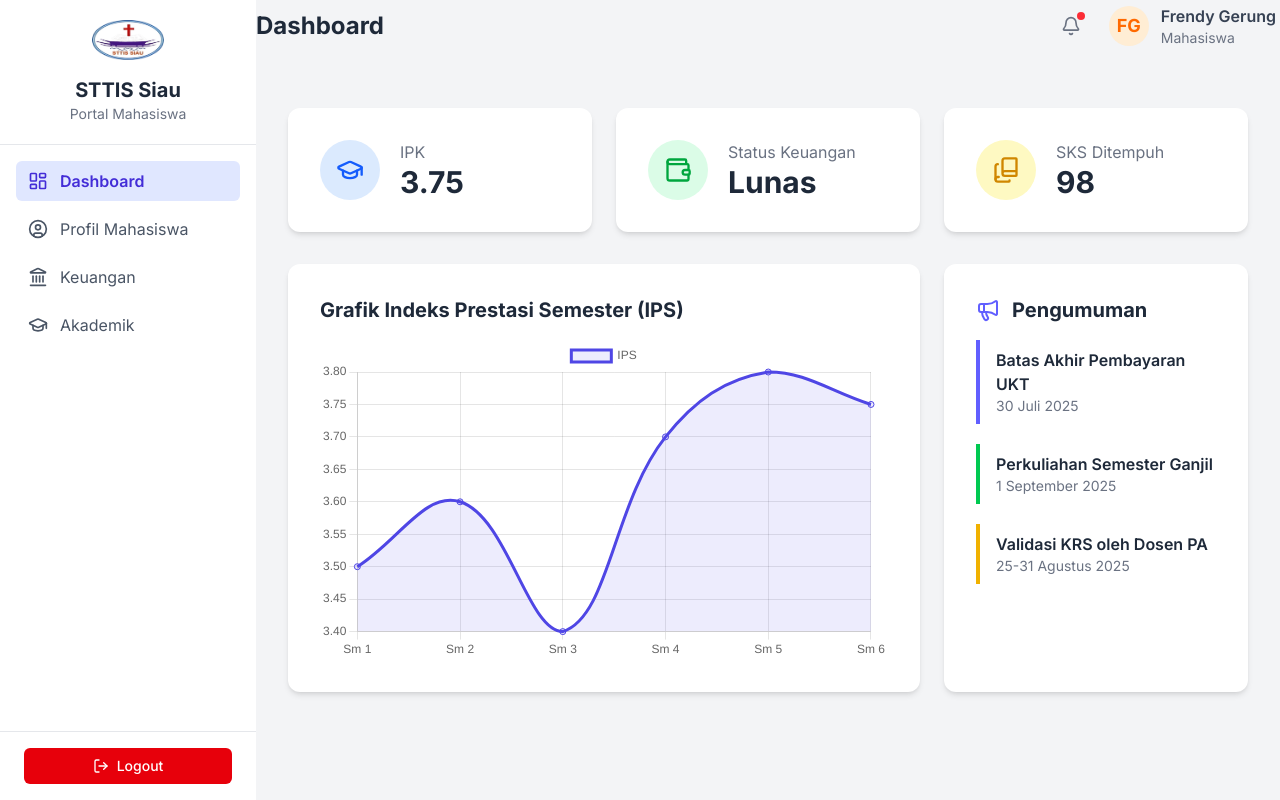
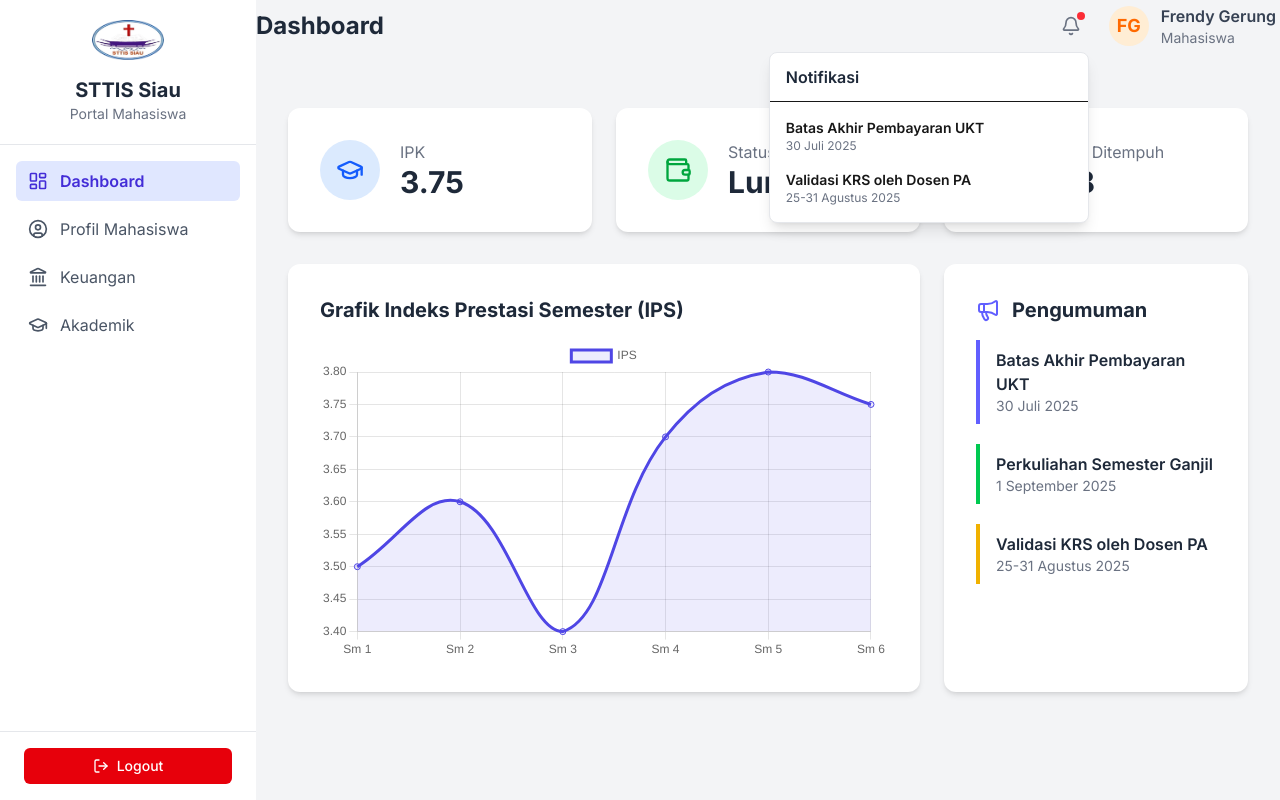
Before and after one commit to Greenson22/siau-app, a Next.js app: page /mahasiswa in a window 1280 px wide. Both pictures are taken after a click on the button 1070 px from the left and 26 px from the top of the page. Built offline with nearby package versions, Linux system fonts and the light colour scheme.

Commit message:
fix(header): Perbaiki logika dropdown notifikasi dan profil yang tertukar
Menukar event handler pada komponen Header untuk memastikan tombol notifikasi dan profil membuka dropdown yang benar.

```diff
--- a/src/components/fragments/Header.tsx
+++ b/src/components/fragments/Header.tsx
@@ -3,25 +3,22 @@
 import { useState, useRef, useEffect } from 'react';
 import { Bell, Menu, LogOut, User, KeyRound } from 'lucide-react';
 import { mahasiswa } from '@/lib/data';
-import type { NavLinkId, ProfileTab } from '@/lib/data'; // Impor ProfileTab
+import type { NavLinkId, ProfileTab } from '@/lib/data';
 
-// --- 1. Perbarui definisi prop setActiveView ---
 interface HeaderProps {
     title: string;
     toggleSidebar: () => void;
     handleLogout: () => void;
-    setActiveView: (view: NavLinkId, tab?: ProfileTab) => void; // Tambahkan argumen opsional
+    setActiveView: (view: NavLinkId, tab?: ProfileTab) => void;
 }
 
 const Header: React.FC<HeaderProps> = ({ title, toggleSidebar, handleLogout, setActiveView }) => {
-    // ... (state tidak berubah)
     const [isNotifOpen, setIsNotifOpen] = useState(false);
     const [isProfileOpen, setIsProfileOpen] = useState(false);
 
     const notifRef = useRef<HTMLDivElement>(null);
     const profileRef = useRef<HTMLDivElement>(null);
 
-    // ... (useEffect tidak berubah)
     useEffect(() => {
         const handleClickOutside = (event: MouseEvent) => {
             if (notifRef.current && !notifRef.current.contains(event.target as Node)) {
@@ -37,7 +34,6 @@ const Header: React.FC<HeaderProps> = ({ title, toggleSidebar, handleLogout, set
         };
     }, []);
 
-    // --- 2. Perbarui handleMenuClick untuk mengirim tab ---
     const handleMenuClick = (view: NavLinkId, tab?: ProfileTab) => {
         setActiveView(view, tab);
         setIsProfileOpen(false); // Tutup dropdown setelah diklik
@@ -45,26 +41,46 @@ const Header: React.FC<HeaderProps> = ({ title, toggleSidebar, handleLogout, set
 
     return (
         <header className="flex justify-between items-center mb-6">
-            {/* ... (bagian kiri header tidak berubah) ... */}
+            {/* Bagian Kiri Header */}
             <div className="flex items-center gap-4">
-                 <button onClick={toggleSidebar} className="md:hidden text-gray-600 hover:text-gray-800">
+                <button onClick={toggleSidebar} className="md:hidden text-gray-600 hover:text-gray-800">
                     <Menu size={24} />
                 </button>
                 <h2 className="text-2xl font-bold text-gray-800">{title}</h2>
             </div>
+
+            {/* Bagian Kanan Header */}
             <div className="flex items-center gap-4">
-                {/* ... (notifikasi tidak berubah) ... */}
+                {/* Tombol Notifikasi */}
                 <div ref={notifRef} className="relative">
                     <button onClick={() => setIsNotifOpen(prev => !prev)} className="relative p-2 rounded-full hover:bg-gray-100">
                         <Bell size={20} className="text-gray-500" />
                         <span className="absolute top-1 right-1 w-2 h-2 bg-red-500 rounded-full"></span>
                     </button>
+                    {isNotifOpen && (
+                         <div className="absolute right-0 mt-2 w-72 sm:w-80 bg-white rounded-lg shadow-lg border border-gray-200 z-10">
+                            <div className="px-4 py-3 border-b">
+                                <h3 className="font-semibold text-gray-800">Notifikasi</h3>
+                            </div>
+                            <ul className="py-2">
+                                <li className="px-4 py-2 hover:bg-gray-100 cursor-pointer">
+                                    <p className="font-semibold text-sm">Batas Akhir Pembayaran UKT</p>
+                                    <p className="text-xs text-gray-500">30 Juli 2025</p>
+                                </li>
+                                <li className="px-4 py-2 hover:bg-gray-100 cursor-pointer">
+                                    <p className="font-semibold text-sm">Validasi KRS oleh Dosen PA</p>
+                                    <p className="text-xs text-gray-500">25-31 Agustus 2025</p>
+                                </li>
+                            </ul>
+                         </div>
+                    )}
                 </div>
-                {/* Profil Dropdown */}
+
+                {/* Dropdown Profil */}
                 <div ref={profileRef} className="relative">
-                     <button onClick={() => setIsProfileOpen(prev => !prev)} className="flex items-center gap-3 p-1 rounded-lg hover:bg-gray-100">
+                    <button onClick={() => setIsProfileOpen(prev => !prev)} className="flex items-center gap-3 p-1 rounded-lg hover:bg-gray-100">
                          <div className="w-10 h-10 rounded-full bg-orange-100 flex items-center justify-center text-orange-500 font-bold text-lg">
-                           {mahasiswa.nama.charAt(0)}{mahasiswa.nama.split(' ')[1]?.charAt(0)}
+                            {mahasiswa.nama.charAt(0)}{mahasiswa.nama.split(' ')[1]?.charAt(0)}
                         </div>
                         <div className="hidden sm:block text-left">
                             <p className="font-semibold text-gray-700">{mahasiswa.nama}</p>
@@ -77,7 +93,7 @@ const Header: React.FC<HeaderProps> = ({ title, toggleSidebar, handleLogout, set
                             <ul>
                                 <li>
                                     <button
-                                        onClick={() => handleMenuClick('profil', 'biodata')} // Arahkan ke tab biodata
+                                        onClick={() => handleMenuClick('profil', 'biodata')}
                                         className="flex items-center gap-3 w-full text-left px-4 py-2 text-sm text-gray-700 hover:bg-gray-100"
                                     >
                                         <User size={16} />
@@ -85,7 +101,6 @@ const Header: React.FC<HeaderProps> = ({ title, toggleSidebar, handleLogout, set
                                     </button>
                                 </li>
                                 <li>
-                                    {/* --- 3. Arahkan ke tab keamanan --- */}
                                     <button
                                         onClick={() => handleMenuClick('profil', 'keamanan')}
                                         className="flex items-center gap-3 w-full text-left px-4 py-2 text-sm text-gray-700 hover:bg-gray-100"
```
